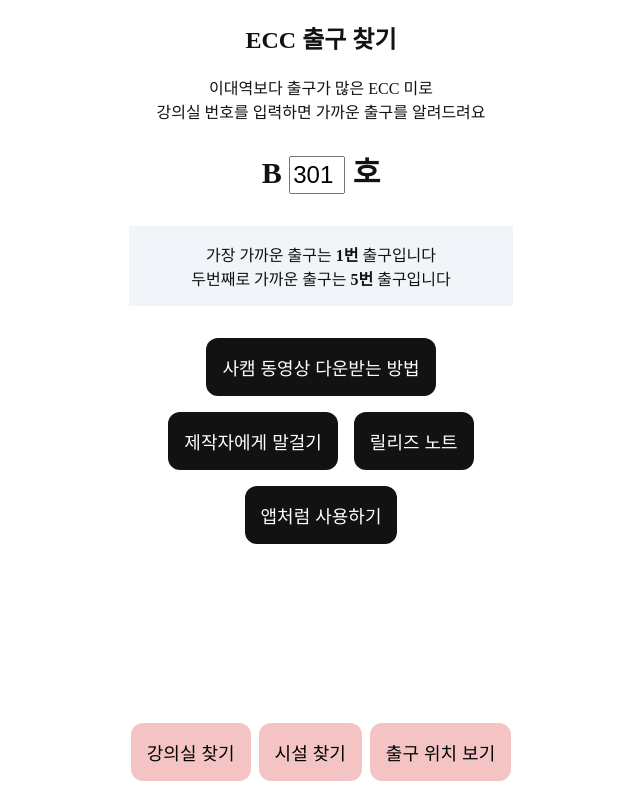
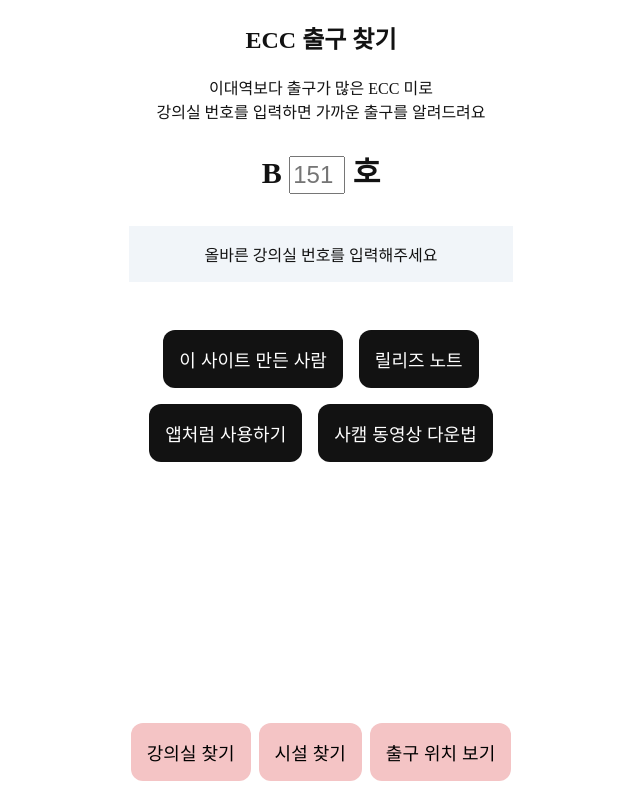
Before and after one commit to seondal/EcCuseMe, a Next.js app: page / in a window 1280 px wide. Shown: the whole page, without its empty margins (319-959 px from the left). Built offline with nearby package versions, Linux system fonts and the light colour scheme.

Commit message:
💄 style :  개강 직전 소소한 변경

```diff
--- a/src/app/page.tsx
+++ b/src/app/page.tsx
@@ -9,11 +9,11 @@ import Link from "next/link";
 import { useEffect, useState } from "react";
 
 export default function Home() {
-  const [classroom, setClassroom] = useState(301);
+  const [classroom, setClassroom] = useState();
   const [data, setData] = useState<ExitData>();
 
   useEffect(() => {
-    setData(exitDataByClassroom(classroom));
+    classroom && setData(exitDataByClassroom(classroom));
   }, [classroom]);
 
   return (
@@ -37,7 +37,7 @@ export default function Home() {
         <span> 호</span>
       </div>
       <div className="bg-secondary p-4">
-        {data?.closestExit === 0 ? (
+        {data === undefined || data.closestExit === 0 ? (
           <>올바른 강의실 번호를 입력해주세요</>
         ) : (
           <>
@@ -54,12 +54,12 @@ export default function Home() {
       </div>
       <KakaoAdfit width={320} height={100} unit={"DAN-UR1xj929Pmx2ug2Y"} />
       <div>
-        <Link href={URL.cybercampus}>
-          <button>사캠 동영상 다운받는 방법</button>
-        </Link>
         <Update />
-        <div>
+        <div className="flex gap-4 justify-center">
           <WholeImage button="앱처럼 사용하기" image="/image/webapp.png" />
+          <Link href={URL.cybercampus}>
+            <button>사캠 동영상 다운법</button>
+          </Link>
         </div>
       </div>
     </div>
--- a/src/app/update/page.tsx
+++ b/src/app/update/page.tsx
@@ -5,7 +5,7 @@ export default function Page() {
   return (
     <div>
       <div>업데이트 내역</div>
-      <div className="text-left flex flex-col">
+      <div className="text-left flex flex-col-reverse">
         {Updates.map((item, idx) => (
           <div key={idx}>
             <h3>{item.date}</h3>
--- a/src/components/GimmeFeedback.tsx
+++ b/src/components/GimmeFeedback.tsx
@@ -8,7 +8,7 @@ export default function GimmeFeedback() {
       <div>보내주신 의견들을 바로 반영할게요</div> */}
       <div className="flex gap-4 justify-center mt-2 flex-wrap">
         <a href={URL.developer}>
-          <button>제작자에게 말걸기</button>
+          <button>이 사이트 만든 사람</button>
         </a>
         <Link href={"/update"}>
           <button>릴리즈 노트</button>
```
Also changed, not shown: src/data/updates.ts (+7 -0 lines).
